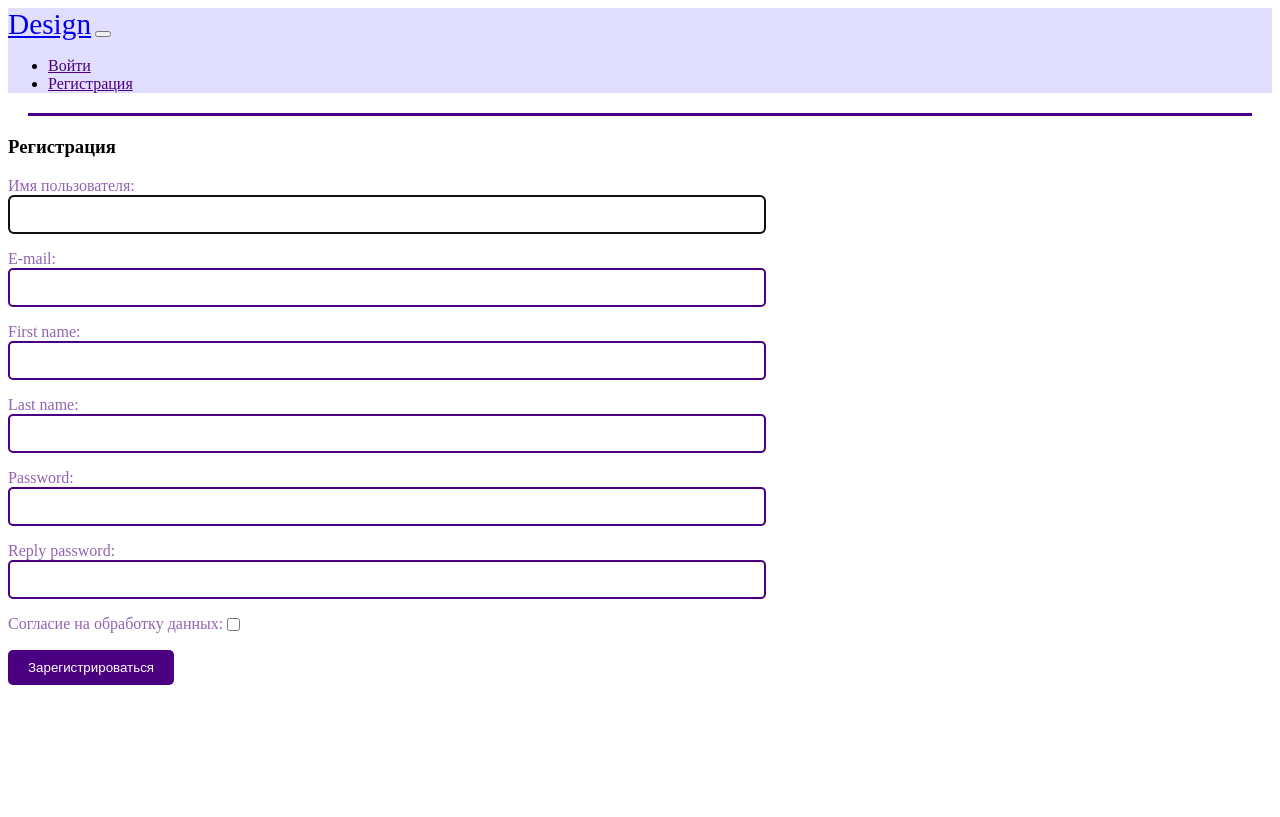
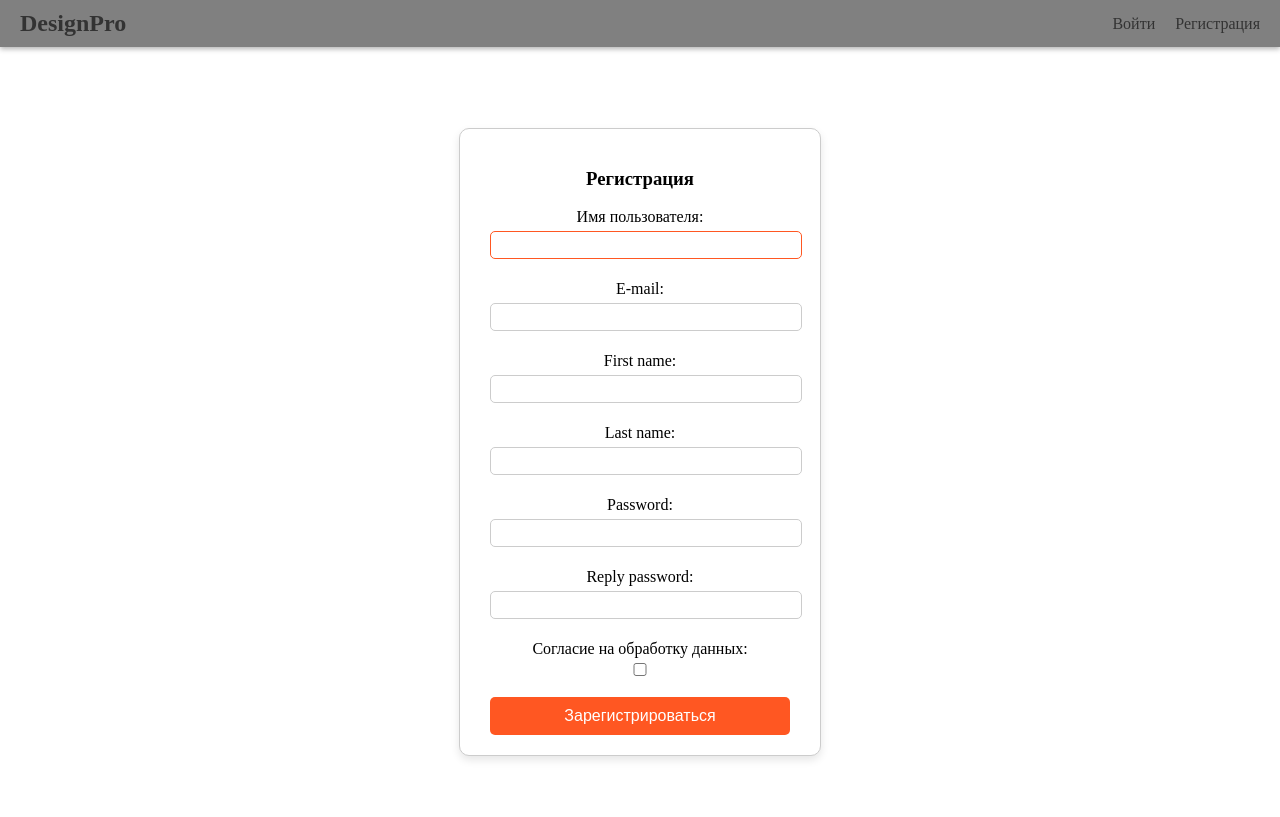
Before and after one commit to axuenno24/task_2, a Django app: page /registration/register/ in a window 1280 px wide; the page is wider, and only the part inside the window is pictured. Before the commit the page ends 685 px from the top of that part, so only its background shows below. Run offline with Django 5.2, Linux system fonts and the light colour scheme.

Commit message:
'change-front'

```diff
--- a/design_portal/design/static/css/style.css
+++ b/design_portal/design/static/css/style.css
@@ -1,82 +1,176 @@
-.navbar {
-    background-color: rgba(34, 0, 255, 0.13);
+/* Основной стиль */
+body {
+  margin: 0;                /* Убираем отступы */
+  height: 100vh;            /* Высота экрана */
 }
 
-.navbar .nav-link {
-    color: #4b0082;
+.navbar {
+  display: flex;
+  justify-content: space-between;
+  align-items: center;
+  padding: 10px 20px;
+  background-color: gray;
+  margin-bottom: 20px;
+  box-shadow: 0 2px 5px rgba(0, 0, 0, 0.3);
 }
 
-.navbar .nav-link:hover {
-    color: #ffcc00;
+.logo {
+  font-size: 1.5em;
+  font-weight: bold;
+  color: #333;
 }
 
-.navbar-brand {
-    font-size: 22pt;
+.nav-links {
+  list-style: none;
+  display: flex;
+  gap: 20px;
+  margin: 0;
+  padding: 0;
 }
 
-.navbar-brand:hover {
-    color: #4b0082;
+.nav-links li {
+  display: inline;
 }
 
-.content-separator {
-    background-color: #4b0082;
-    height: 3px;
-    margin: 20px;
+.nav-links a {
+  text-decoration: none;
+  color: #333;
+  font-size: 1em;
+  transition: color 0.3s;
 }
 
-.form-group {
-    margin-bottom: 15px; /* Space between fields */
+.nav-links a:hover {
+  color: #007BFF; /* Синий оттенок при наведении */
 }
 
-form label{
-    color: rgba(75, 0, 130, 0.61);
+/* Адаптивный дизайн */
+@media (max-width: 768px) {
+  .nav-links {
+    flex-direction: column;
+    gap: 10px;
+  }
 }
 
-form input {
-    border: 2px solid #4b0082; /* Dark purple border */
-    padding: 10px; /* Padding inside input fields */
-    border-radius: 5px; /* Rounded corners */
-    margin-right: 50%;
-    width: 60%; /* Full width */
-    box-sizing: border-box; /* Include padding in width calculation */
+.content {
+  display: flex;
+  justify-content: center;  /* Центрирует по горизонтали */
+  align-items: center;      /* Центрирует по вертикали */
+  height: calc(100vh - 50px); /* Высота контента (вычитаем высоту navbar) */
 }
 
-form input:hover {
-    transition: 0.3s;
-    background-color: rgba(34, 0, 255, 0.13);
+.form-container {
+    background: #fff;
+    border: 1px solid #ccc;
+    border-radius: 10px;
+    box-shadow: 0 4px 8px rgba(0, 0, 0, 0.1);
+    padding: 20px 30px;
+    width: 300px;
+    text-align: center;
 }
 
-#id_consent{
-    width: 25px;
-    height: 25px;
+.form-container h1 {
+    font-size: 20px;
+    color: #333;
+    margin-bottom: 20px;
 }
 
-p:has(#id_consent) {
-    display: flex;
-    align-items: center;
+.form-container input {
+    width: 100%;
+    padding: 5px;
+    margin: 5px 0;
+    border: 1px solid #ccc;
+    border-radius: 5px;
+    font-size: 14px;
 }
 
-#id_consent {
-    width: auto; /* Уберите фиксированную ширину */
-    height: auto; /* Уберите фиксированную высоту */
-    margin-right: 5px; /* Добавьте отступ справа, если нужно */
+.form-container input:focus {
+    border-color: #ff5722;
+    outline: none;
 }
 
-label[for="id_consent"] {
-    margin: 0; /* Уберите лишние отступы */
+.form-container button {
+    background-color: #ff5722;
+    color: #fff;
+    border: none;
+    border-radius: 5px;
+    padding: 10px;
+    font-size: 16px;
+    cursor: pointer;
+    width: 100%;
+}
+
+.form-container button:hover {
+    background-color: #e64a19;
+}
+
+textarea {
+    resize: none; /* Запрещает изменение размера */
+    width: 100%;
+    height: 100%;
+}
+
+/* Контейнер для заказов */
+.orders-container {
+  display: flex;
+  flex-direction: column;
+  align-items: center; /* Центрирует по горизонтали */
+  justify-content: flex-start; /* Располагает элементы сверху */
+  text-align: center; /* Выравнивание текста */
+  padding: 20px;
+}
+
+.order-item {
+  background: #fff;
+  border: 1px solid #ccc;
+  border-radius: 10px;
+  box-shadow: 0 4px 8px rgba(0, 0, 0, 0.1);
+  padding: 20px;
+  margin: 10px 0;
+  width: 80%; /* Можно регулировать ширину */
+  max-width: 600px; /* Ограничение ширины */
+}
+
+.order-item img {
+  max-width: 200px;
+  margin-bottom: 10px;
 }
 
 
-.btn-purple {
-    background-color: #4b0082; /* Dark purple button */
-    color: white; /* White text color */
-    padding: 10px 20px; /* Padding for button */
-    border: none; /* No border */
-    border-radius: 5px; /* Rounded corners for button */
-    cursor: pointer; /* Pointer cursor on hover */
+/* Контейнер для профиля */
+.profile-container {
+    display: flex;
+    flex-direction: column;
+    justify-content: center;
+    align-items: center;
+    text-align: center;
+    padding: 40px;
+    background-color: #f9f9f9;
+    border-radius: 10px;
+    box-shadow: 0 4px 8px rgba(0, 0, 0, 0.1);
+    width: 80%; /* Можно регулировать ширину */
+    max-width: 600px; /* Ограничение ширины */
+    margin: 0 auto; /* Центрирование */
 }
 
-.btn-purple:hover {
-    transition: 0.3s;
-    background-color: #6a0dad;
+.profile-container h1 {
+    font-size: 2em;
+    color: #333;
+    margin-bottom: 20px;
 }
+
+.profile-info p {
+    font-size: 1.1em;
+    color: #555;
+    margin: 10px 0;
+}
+
+.logout-link {
+    font-size: 1.1em;
+    color: #ff5722;
+    text-decoration: none;
+    margin-top: 20px;
+}
+
+.logout-link:hover {
+    color: #e64a19;
+}
--- a/design_portal/design/templates/base_generic.html
+++ b/design_portal/design/templates/base_generic.html
@@ -1,54 +1,34 @@
 {% load static %}
-<!doctype html>
-<html lang="ru">
+
+<!DOCTYPE html>
+<html lang="en">
 <head>
-
-        {% block title %}<title>Design</title>{% endblock %}
-        <meta charset="utf-8"/>
-        <meta name="viewport" content="width=device-width, initial-scale=1"/>
+    <meta charset="UTF-8">
+    <title>DesignPro</title>
+    <meta name="viewport" content="width=device-width, initial-scale=1.0">
     <link rel="stylesheet" href="{% static 'css/style.css' %}"/>
 </head>
-
 <body>
-        <nav class="navbar navbar-expand-lg navbar-light">
-            <div class="container-fluid">
-                <a class="navbar-brand" href="{% url 'index' %}">Design</a>
-                <button class="navbar-toggler" type="button" data-bs-toggle="collapse" data-bs-target="#navbarNav" aria-controls="navbarNav" aria-expanded="false" aria-label="Toggle navigation">
-                    <span class="navbar-toggler-icon"></span>
-                </button>
-                <div class="collapse navbar-collapse" id="navbarNav">
-                    <ul class="navbar-nav ml-auto">
+    <nav class="navbar">
+        <div class="logo">DesignPro</div>
+        <ul class="nav-links">
             {% if user.is_authenticated %}
-                            <li class="nav-item">
-                                <span class="nav-link disabled">Аккаунт: {{ user.get_username }}</span>
-                            </li>
-                            <li class="nav-item">
-                                <a class="nav-link" href="{% url 'logout' %}">Выйти</a>
-                            </li>
+              <li><a href="{% url 'order:list' %}">Мои заказы</a></li>
+              <li><a href="{% url 'order:create' %}">Сделать заказ</a></li>
+              <li><a href="{% url 'profile' %}">Профиль | {{ user.username }}</a></li>
+              <li><a href="{% url 'logout' %}"
+		   onclick="event.preventDefault(); document.getElementById('logout-form').submit();">Выйти</a>
+            <form id="logout-form" method="POST" style="display: none;" action="{% url 'logout' %}">
+                {% csrf_token %}
+                <button type="submit" class="logout-link">Выйти</button>
+            </form></li>
             {% else %}
-                            <li class="nav-item">
-                                <a class="nav-link" href="{% url 'login' %}">Войти</a>
-                            </li>
-                            <li class="nav-item">
-                                <a class="nav-link" href="{% url 'register' %}">Регистрация</a>
-                            </li>
+            <li><a href="{% url 'login' %}">Войти</a></li>
+            <li><a href="{% url 'register' %}">Регистрация</a></li>
             {% endif %}
         </ul>
-                </div>
-            </div>
     </nav>
-
-        <div class="container-fluid mt-3">
-            <!-- Separator between menu and main content -->
-            <div class="content-separator"></div>
-
-            <div class="row">
-                <main role="main" class="col-sm-12 pt-3 px-4">
 {% block content %}
-                    <!-- Main content goes here -->
 {% endblock %}
-                </main>
-            </div>
-        </div>
 </body>
 </html>
--- a/design_portal/design/templates/registration/register.html
+++ b/design_portal/design/templates/registration/register.html
@@ -1,12 +1,12 @@
 {% extends "base_generic.html" %}
 
 {% block content %}
-
-<h3>Регистрация</h3>
-<form method="post">
-    {% csrf_token %}
-    {{ form.as_p }}
-    <button class="btn-purple" type="submit">Зарегистрироваться</button>
-</form>
-
+<div class="content">
+    <form method="post" class="form-container">
+    <h3>Регистрация</h3>
+        {% csrf_token %}
+        {{ form.as_p }}
+        <button class="" type="submit">Зарегистрироваться</button>
+    </form>
+</div>
 {% endblock %}
--- a/design_portal/design/urls.py
+++ b/design_portal/design/urls.py
@@ -1,12 +1,12 @@
-from bs4.diagnose import profile
+from django.contrib.auth.views import LogoutView
 from django.urls import path
 from . import views
 
 
 urlpatterns = [
-    path('', views.index, name='index'),  # Главная страница
+    path('', views.index, name='home'),  # Главная страница
     path('register/', views.RegisterUser.as_view(), name='register'),  # Регистрация
     path('login/', views.LoginUser.as_view(), name='login'),  # Вход
-    path('logout/', views.logout_view, name='logout'),  # Выход
-    path('profile/', profile, name='profile'),  # Каталог
+    path('logout/', LogoutView.as_view(), name='logout'),
+    path('profile/', views.ProfileUser.as_view(), name='profile'),  # Каталог
 ]
--- a/design_portal/design/views.py
+++ b/design_portal/design/views.py
@@ -1,10 +1,11 @@
-from django.contrib.auth import authenticate, login, logout
+from django.contrib.auth import authenticate, login, logout, get_user_model
 from django.contrib.auth.forms import UserCreationForm
+from django.contrib.auth.mixins import LoginRequiredMixin
 from django.contrib.auth.views import LoginView
 from django.shortcuts import render, redirect
 from django.views import generic, View
 from django.urls import reverse_lazy
-from django.views.generic import CreateView
+from django.views.generic import CreateView, TemplateView
 
 from .forms import LoginForm, RegisterUserForm
 
@@ -33,18 +34,16 @@ def logout_view(request):
     logout(request)  # Выход пользователя
     return render(request, 'registration/logout.html')
 
-# Профиль
-# def profile(request):
-#     # Получаем текущего пользователя
-#     user = request.user
-#
-#     if request.method == 'POST':
-#         form = CustomUserCreationForm(request.POST, instance=user)
-#         if form.is_valid():
-#             form.save()
-#             return redirect(
-#                 reverse_lazy('registration:profile'))  # Перенаправление на профиль после успешного сохранения
-#     else:
-#         form = CustomUserCreationForm(instance=user)  # Инициализация формы с данными пользователя
-#
-#     return render(request, 'catalog/profile.html', {'form': form})
+
+class ProfileUser(LoginRequiredMixin, TemplateView):
+    model = get_user_model()
+    template_name = 'registration/profile.html'
+    extra_context = {
+        'title': "Профиль пользователя",
+    }
+
+    def get_success_url(self):
+        return reverse_lazy('profile')
+
+    def get_object(self, queryset=None):
+        return self.request.user
--- a/design_portal/design_portal/settings.py
+++ b/design_portal/design_portal/settings.py
@@ -122,4 +122,8 @@ MEDIA_ROOT = BASE_DIR / 'media'
 # https://docs.djangoproject.com/en/5.1/ref/settings/#default-auto-field
 
 DEFAULT_AUTO_FIELD = 'django.db.models.BigAutoField'
-LOGIN_REDIRECT_URL = '/'
+
+
+LOGIN_REDIRECT_URL = 'home'
+LOGOUT_REDIRECT_URL = 'home'
+LOGIN_URL = 'login'
--- a/design_portal/design_portal/urls.py
+++ b/design_portal/design_portal/urls.py
@@ -24,7 +24,7 @@ urlpatterns = [
     path('admin/', admin.site.urls),
     path('registration/', include('design.urls')),  # Подключаем urls из приложения design
     path('', RedirectView.as_view(url='/registration/')),
-    path('order/', include('orders.urls')),
+    path('order/', include('orders.urls', namespace="order")),
 ]
 
 if settings.DEBUG:
--- a/design_portal/orders/templates/orders/confirm_delete.html
+++ b/design_portal/orders/templates/orders/confirm_delete.html
@@ -5,6 +5,6 @@
   <form method="post">
     {% csrf_token %}
     <button type="submit">Удалить</button>
-    <a href="{% url 'order_list' %}">Отмена</a>
+    <a href="{% url 'order:list' %}">Отмена</a>
   </form>
 {% endblock %}
--- a/design_portal/orders/urls.py
+++ b/design_portal/orders/urls.py
@@ -1,9 +1,10 @@
 from django.urls import path
 from . import views
 
+app_name = "order"
 
 urlpatterns = [
-    path('list/', views.OrderListView.as_view(), name='order_list'),
-    path('create/', views.OrderCreateView.as_view(), name='order_create'),
-    path('delete/<int:pk>/', views.DeleteOrderView.as_view(), name='order_delete')
+    path('list/', views.OrderListView.as_view(), name='list'),
+    path('create/', views.OrderCreateView.as_view(), name='create'),
+    path('delete/<int:pk>/', views.DeleteOrderView.as_view(), name='delete')
 ]
--- a/design_portal/orders/views.py
+++ b/design_portal/orders/views.py
@@ -22,7 +22,7 @@ class OrderListView(LoginRequiredMixin, ListView):
 class OrderCreateView(LoginRequiredMixin, CreateView):
     template_name = 'orders/create_order.html'
     form_class = CreateOrderForm
-    success_url = reverse_lazy('register')
+    success_url = reverse_lazy('order:list')
 
     def form_valid(self, form):
         data = form.save(commit=False)
@@ -33,7 +33,7 @@ class OrderCreateView(LoginRequiredMixin, CreateView):
 class DeleteOrderView(LoginRequiredMixin, DeleteView):
     model = Order
     template_name = 'orders/confirm_delete.html'  # Укажите шаблон для подтверждения удаления
-    success_url = reverse_lazy('order_list')  # URL для перенаправления после успешного удаления
+    success_url = reverse_lazy('order:list')  # URL для перенаправления после успешного удаления
 
     def get_queryset(self):
         """
```
Also changed, not shown: design_portal/design/templates/registration/create_order.html (deleted, +0 -14 lines), design_portal/design/templates/registration/login.html (+8 -21 lines), design_portal/design/templates/registration/logout.html (deleted, +0 -8 lines), design_portal/design/templates/registration/profile.html (+9 -14 lines), design_portal/orders/templates/orders/create_order.html (+9 -11 lines), design_portal/orders/templates/orders/order_list.html (+11 -7 lines), design_portal/design/migrations/0001_initial.py (added). Lines whose indentation alone changed are shown as unchanged.
